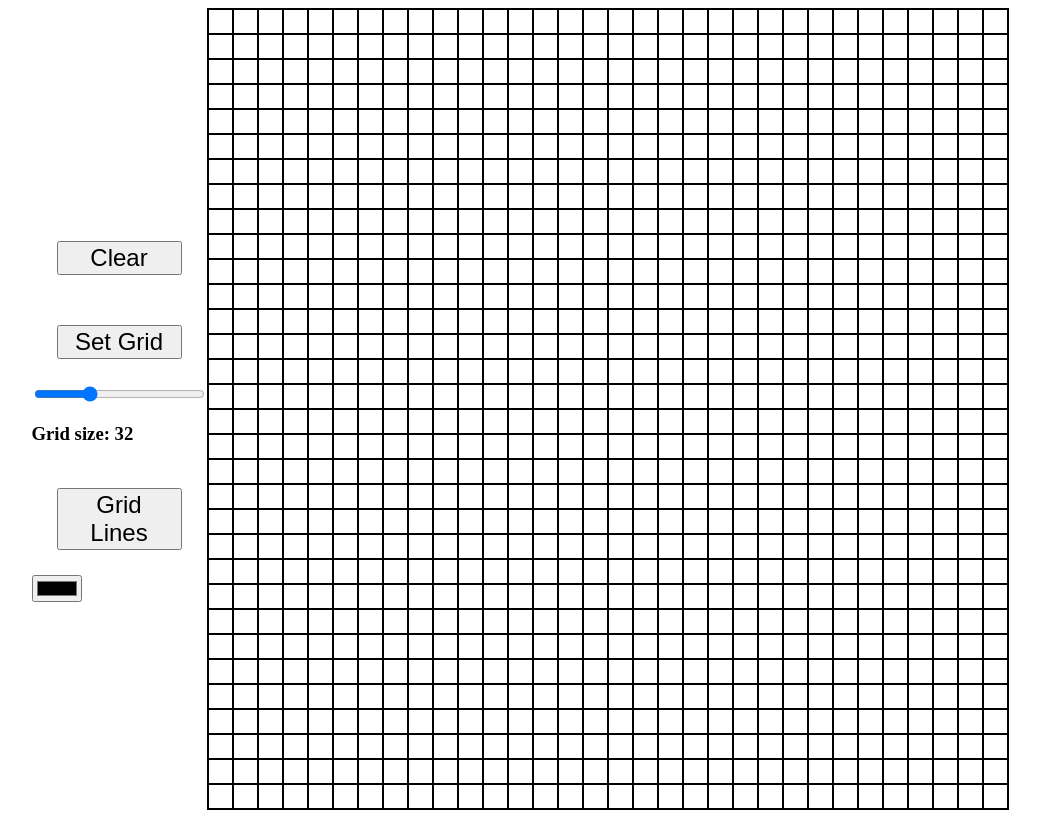
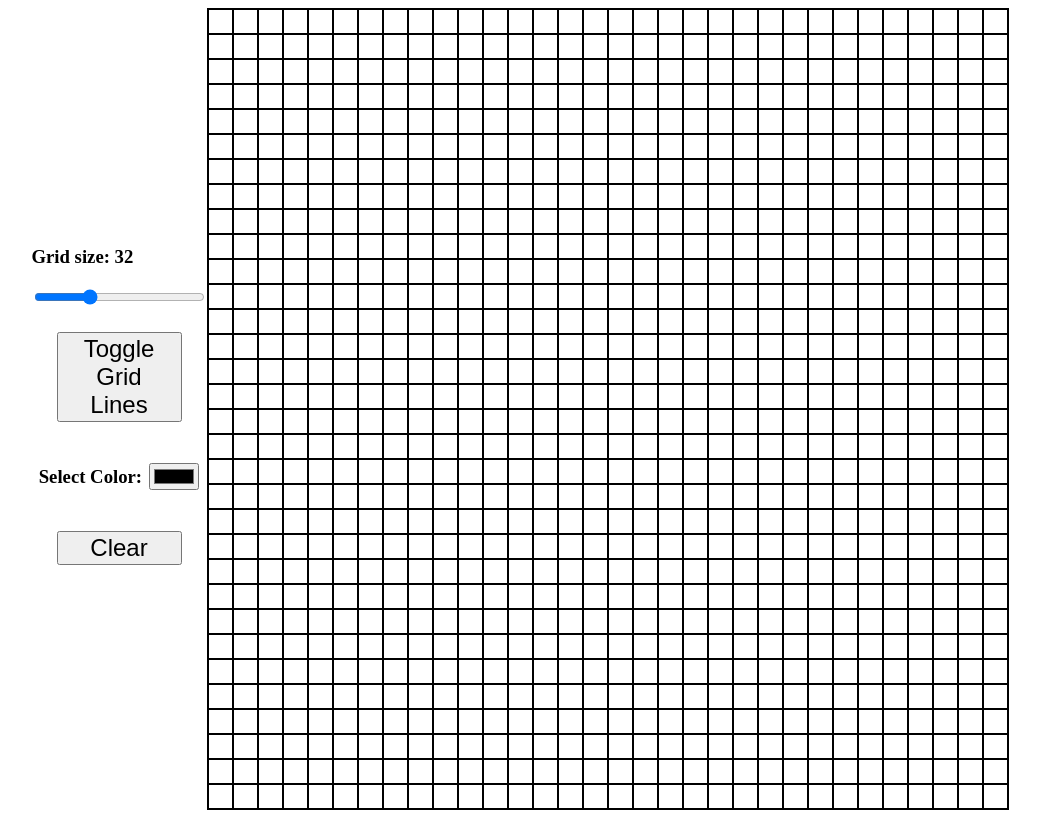
Before and after one commit to blevinspercussion/etch-a-sketch, a plain HTML site: page index.html in a window 1280 px wide. Shown: the whole page, without its empty margins (120-1160 px from the left). Drawn offline with Linux system fonts and the light colour scheme.

Commit message:
updated gui

```diff
--- a/index.html
+++ b/index.html
@@ -11,14 +11,15 @@
     <div class="main-area">
 
         <div class="btn-container">
+            <h3 class="grid-size-output">Grid size: 32</h3>
+            <input type="range" min="1" max="100" value="32" class="slider" id="grid-size-slider" name="gridsize">
+            <button class="btn-grid-toggle">Toggle Grid Lines</button>
+            <div class="color-div">
+                <h3><label for="color-picker">Select Color:</label></h3>
+                <input type="color" class="color-picker">
+            </div>
             <button class="btn-clear">Clear</button>
-            <button class="btn-size">Set Grid</button>
-            <input type="range" min="1" max="100" value="32" class="slider" id="grid-size-slider" name="gridsize">
-            <h3 class="grid-size-output">Grid size: 32</h3>
-            <button class="btn-grid-toggle">Grid Lines</button>
-            <input type="color" class="color-picker">
         </div>
-        <!-- <div class="container" id="grid"> -->
 
     </div>
 
--- a/script.js
+++ b/script.js
@@ -6,7 +6,7 @@ const slider = document.querySelector('.slider');
 const colorPicker = document.querySelector('.color-picker');
 
 const sliderValue = document.querySelector('.slider-value');
-let color = colorPicker.value;
+let color;
 
 
 let gridSize = 32;
@@ -26,8 +26,7 @@ function drawSquares(gridSize) {
     document.body.appendChild(container);
     document.getElementById('grid').style.gridTemplateColumns = `repeat(${gridSize}, 1fr)`;
     document.getElementById('grid').style.gridTemplateRows = `repeat(${gridSize}, 1fr)`;
-    // cells = document.querySelectorAll('cell');
-    // cells.forEach(cell => {cell.remove();});
+
     for (i = 0; i < gridSize * gridSize; i++) {
         let newDiv = document.createElement('div');
         newDiv.classList.add('cell');
@@ -72,14 +71,6 @@ function addCellListeners(color) {
 
 }
 
-
-sizeButton.addEventListener('click', () => {
-    gridSize = prompt("Please enter your preferred grid size: ")
-    drawSquares(gridSize);
-    addCellListeners();
-
-})
-
 gridButton.addEventListener('click', () => {
     cells = document.querySelectorAll('.cell');
     cells.forEach(cell => {
@@ -88,3 +79,4 @@ gridButton.addEventListener('click', () => {
 })
 
 drawSquares(gridSize);
+addCellListeners(color);
--- a/styles.css
+++ b/styles.css
@@ -14,14 +14,7 @@ body {
     display: grid;
     height: 800px;
     width: 800px;
-    /* grid-auto-columns: 16; */
-    /* grid-auto-rows: 16; */
-    /* grid-template-columns: 1fr; */
-    /* grid-template-rows: 1fr; */
-    /* grid-template-columns: repeat(16, 1fr);
-    grid-template-rows: repeat(16, 1fr); */
-    /* grid-template-rows: auto; */
-    /* grid-auto-rows: auto; */
+
     border: 1px solid black;
 }
 
@@ -48,3 +41,9 @@ button {
     margin: 25px;
     font-size: x-large;
 }
+
+.color-div {
+    display: flex;
+    align-items: center;
+    justify-content: space-evenly;
+}
```
